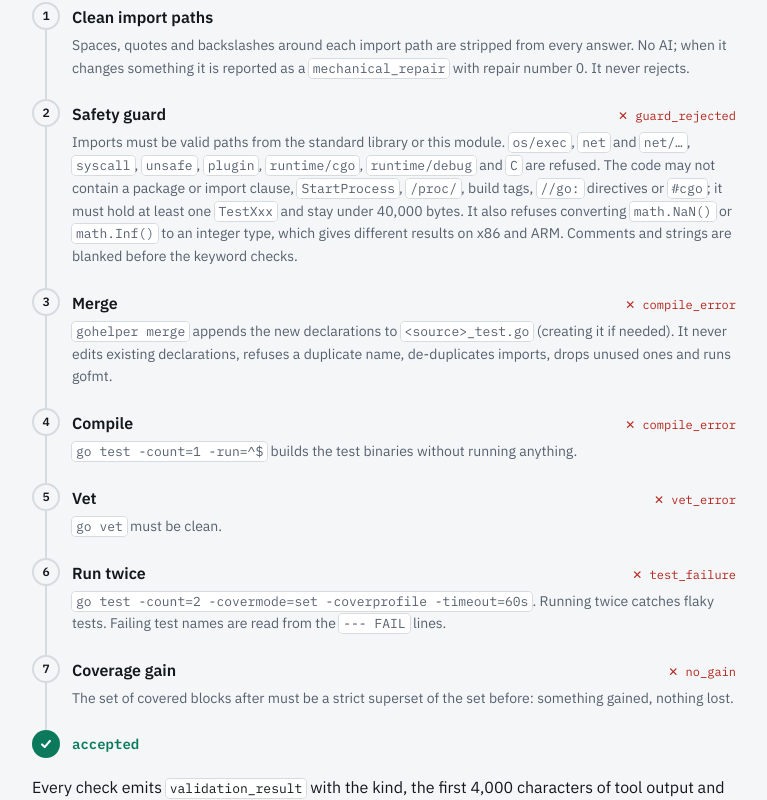
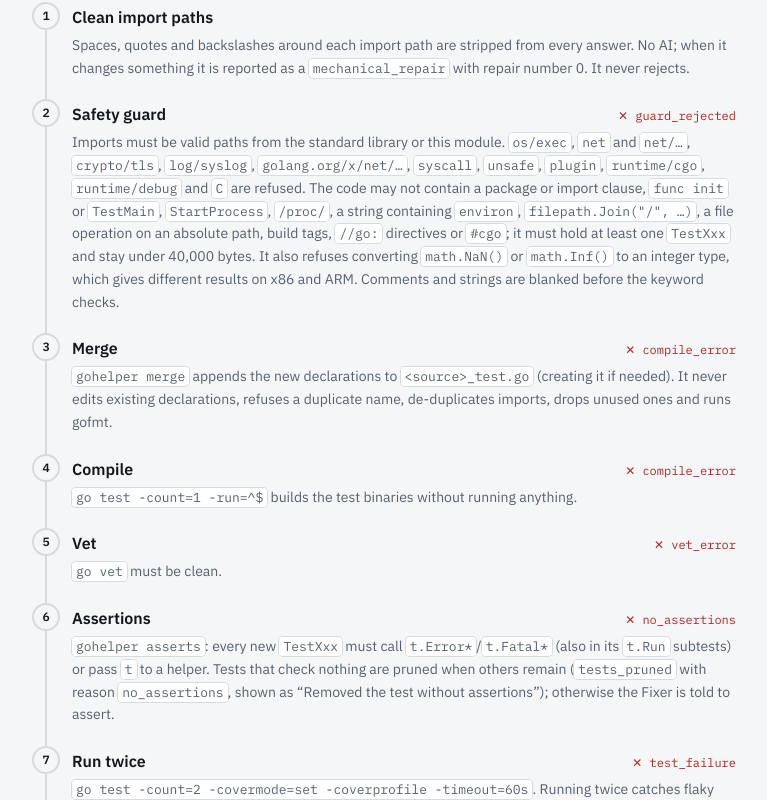
Before and after one commit to LionelRoxas/go-coverage-agent, a Next.js app in the folder frontend/: page /walkthrough in a window 1280 px wide. Shown: the part 6000-6800 px from the top of the page, without its empty margins (344-1111 px from the left). Built offline with nearby package versions, Linux system fonts and the light colour scheme; no server answers.

Commit message:
docs: assertion check and the extra guard rules (README, spec, walkthrough)
Co-Authored-By: Claude Opus 5.5 <noreply@anthropic.com>

```diff
--- a/frontend/src/app/walkthrough/page.tsx
+++ b/frontend/src/app/walkthrough/page.tsx
@@ -119,10 +119,11 @@ type Gate = { id: string; name: string; what: ReactNode; rejects?: string };
 
 const GATES: Gate[] = [
   { id: "imports", name: "Clean import paths", what: <>Spaces, quotes and backslashes around each import path are stripped from every answer. No AI; when it changes something it is reported as a <C>mechanical_repair</C> with repair number 0. It never rejects.</> },
-  { id: "guard", name: "Safety guard", what: <>Imports must be valid paths from the standard library or this module. <C>os/exec</C>, <C>net</C> and <C>net/…</C>, <C>syscall</C>, <C>unsafe</C>, <C>plugin</C>, <C>runtime/cgo</C>, <C>runtime/debug</C> and <C>C</C> are refused. The code may not contain a package or import clause, <C>StartProcess</C>, <C>/proc/</C>, build tags, <C>{"//go:"}</C> directives or <C>#cgo</C>; it must hold at least one <C>TestXxx</C> and stay under 40,000 bytes. It also refuses converting <C>math.NaN()</C> or <C>math.Inf()</C> to an integer type, which gives different results on x86 and ARM. Comments and strings are blanked before the keyword checks.</>, rejects: "guard_rejected" },
+  { id: "guard", name: "Safety guard", what: <>Imports must be valid paths from the standard library or this module. <C>os/exec</C>, <C>net</C> and <C>net/…</C>, <C>crypto/tls</C>, <C>log/syslog</C>, <C>golang.org/x/net/…</C>, <C>syscall</C>, <C>unsafe</C>, <C>plugin</C>, <C>runtime/cgo</C>, <C>runtime/debug</C> and <C>C</C> are refused. The code may not contain a package or import clause, <C>func init</C> or <C>TestMain</C>, <C>StartProcess</C>, <C>/proc/</C>, a string containing <C>environ</C>, <C>{'filepath.Join("/", …)'}</C>, a file operation on an absolute path, build tags, <C>{"//go:"}</C> directives or <C>#cgo</C>; it must hold at least one <C>TestXxx</C> and stay under 40,000 bytes. It also refuses converting <C>math.NaN()</C> or <C>math.Inf()</C> to an integer type, which gives different results on x86 and ARM. Comments and strings are blanked before the keyword checks.</>, rejects: "guard_rejected" },
   { id: "merge", name: "Merge", what: <><C>gohelper merge</C> appends the new declarations to <C>&lt;source&gt;_test.go</C> (creating it if needed). It never edits existing declarations, refuses a duplicate name, de-duplicates imports, drops unused ones and runs gofmt.</>, rejects: "compile_error" },
   { id: "compile", name: "Compile", what: <><C>go test -count=1 -run=^$</C> builds the test binaries without running anything.</>, rejects: "compile_error" },
   { id: "vet", name: "Vet", what: <><C>go vet</C> must be clean.</>, rejects: "vet_error" },
+  { id: "asserts", name: "Assertions", what: <><C>gohelper asserts</C>: every new <C>TestXxx</C> must call <C>t.Error*</C>/<C>t.Fatal*</C> (also in its <C>t.Run</C> subtests) or pass <C>t</C> to a helper. Tests that check nothing are pruned when others remain (<C>tests_pruned</C> with reason <C>no_assertions</C>, shown as “Removed the test without assertions”); otherwise the Fixer is told to assert.</>, rejects: "no_assertions" },
   { id: "test", name: "Run twice", what: <><C>go test -count=2 -covermode=set -coverprofile -timeout=60s</C>. Running twice catches flaky tests. Failing test names are read from the <C>--- FAIL</C> lines.</>, rejects: "test_failure" },
   { id: "coverage", name: "Coverage gain", what: <>The set of covered blocks after must be a strict superset of the set before: something gained, nothing lost.</>, rejects: "no_gain" },
 ];
```
Also changed, not shown: 3 other files (tests, documents, lock files or other folders).
